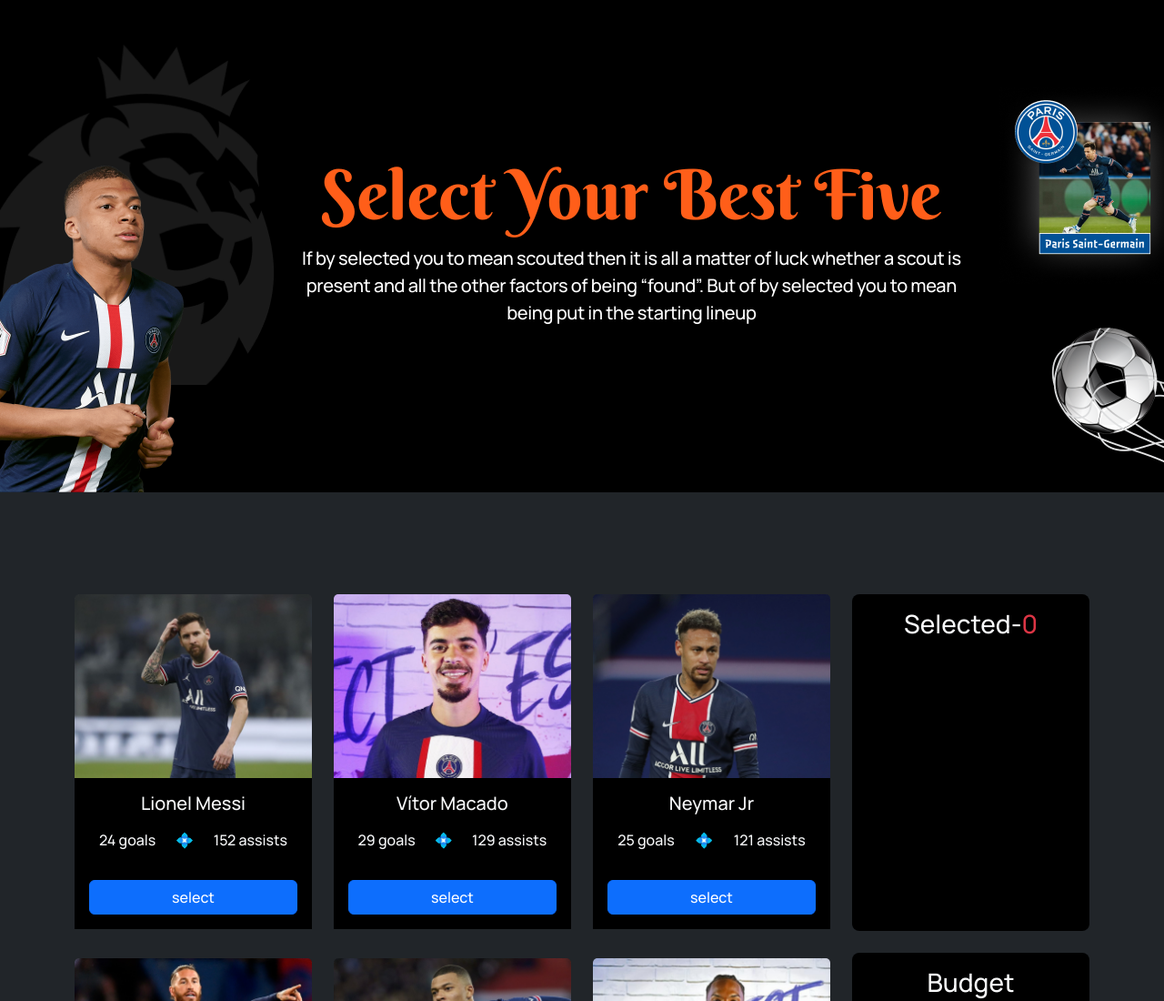
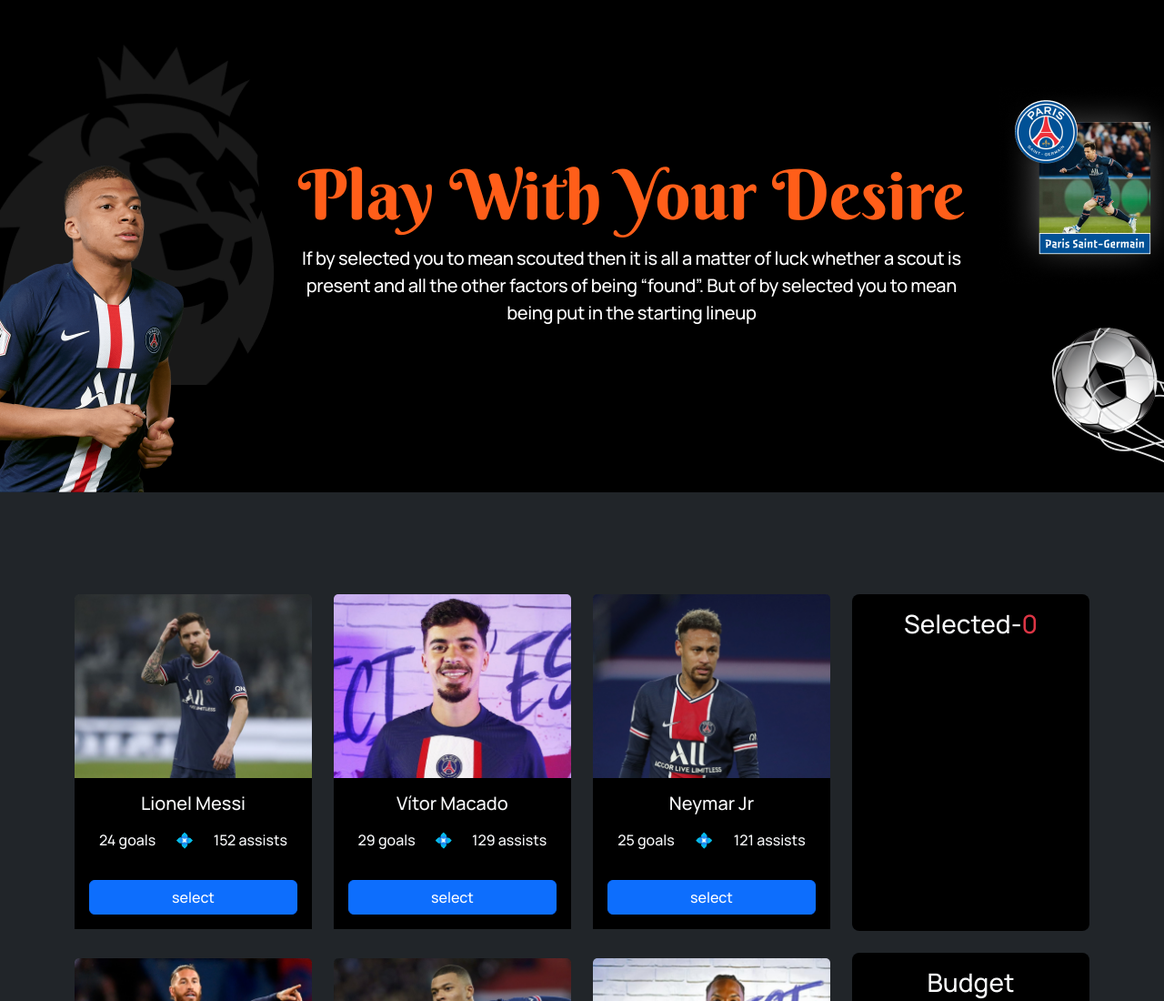
Before and after one commit to euhansarkar/PlayWithDesire, a plain HTML site: page index.html in a window 1280 px wide. Shown: the top 1100 px of the page at 91% size. Drawn offline with nearby package versions, Linux system fonts and the light colour scheme.

Commit message:
title changed

```diff
--- a/index.html
+++ b/index.html
@@ -3,7 +3,7 @@
   <head>
     <meta charset="utf-8">
     <meta name="viewport" content="width=device-width, initial-scale=1">
-    <title>Choose-Best-Players</title>
+    <title>play with desire</title>
     <!-- google fonts  -->
     <link rel="preconnect" href="https://fonts.googleapis.com">
     <link rel="preconnect" href="https://fonts.gstatic.com" crossorigin>
@@ -25,7 +25,7 @@
                 </div>
               </div>
               <div class="col-md-7 col-sm-6 text-light d-flex justify-content-center align-items-center flex-column">
-                <h1 class="fontSize">Select Your Best Five</h1>
+                <h1 class="fontSize text-capitalize">play with your desire</h1>
                 <p class="headerText">
                   If by selected you to mean scouted then it is all a matter of luck whether a scout is present and all the other factors of being “found”. But of by selected you to mean being put in the starting lineup </p>
               </div>
```
Also changed, not shown: 1 other file.
